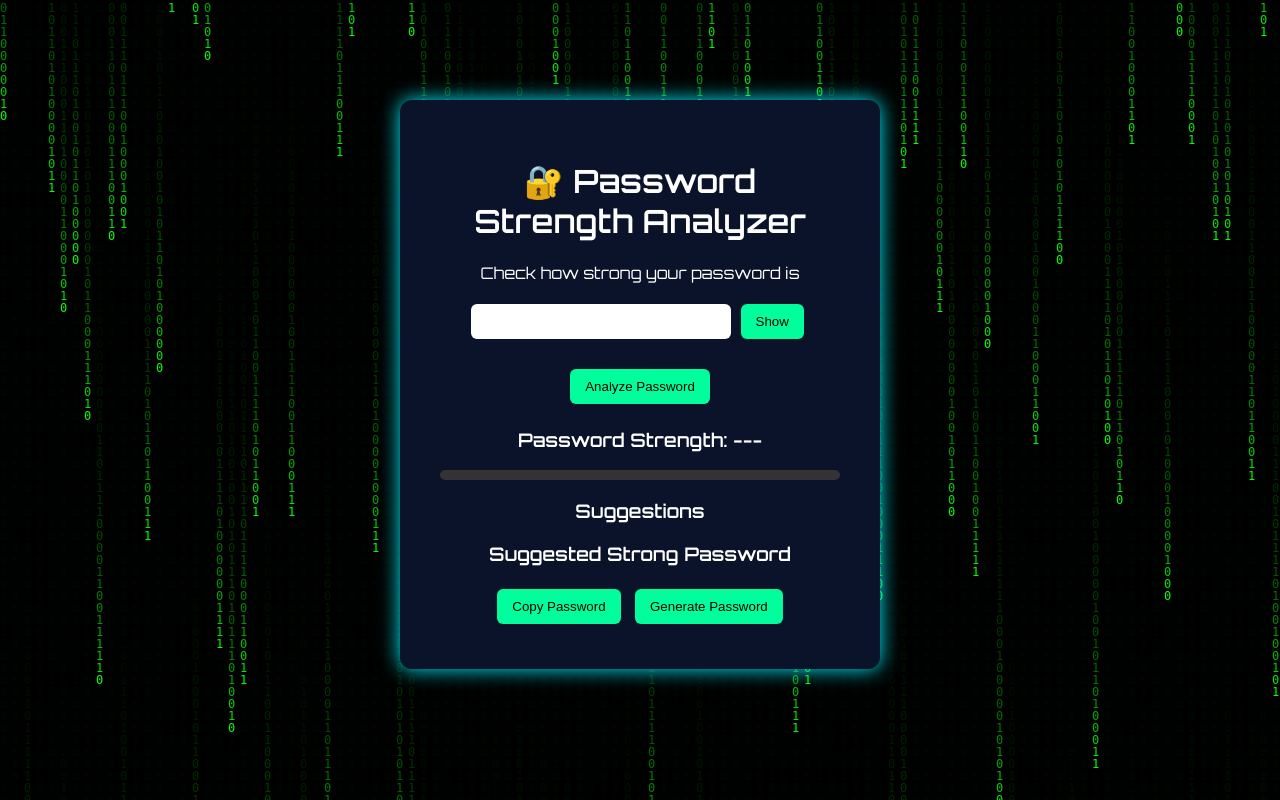
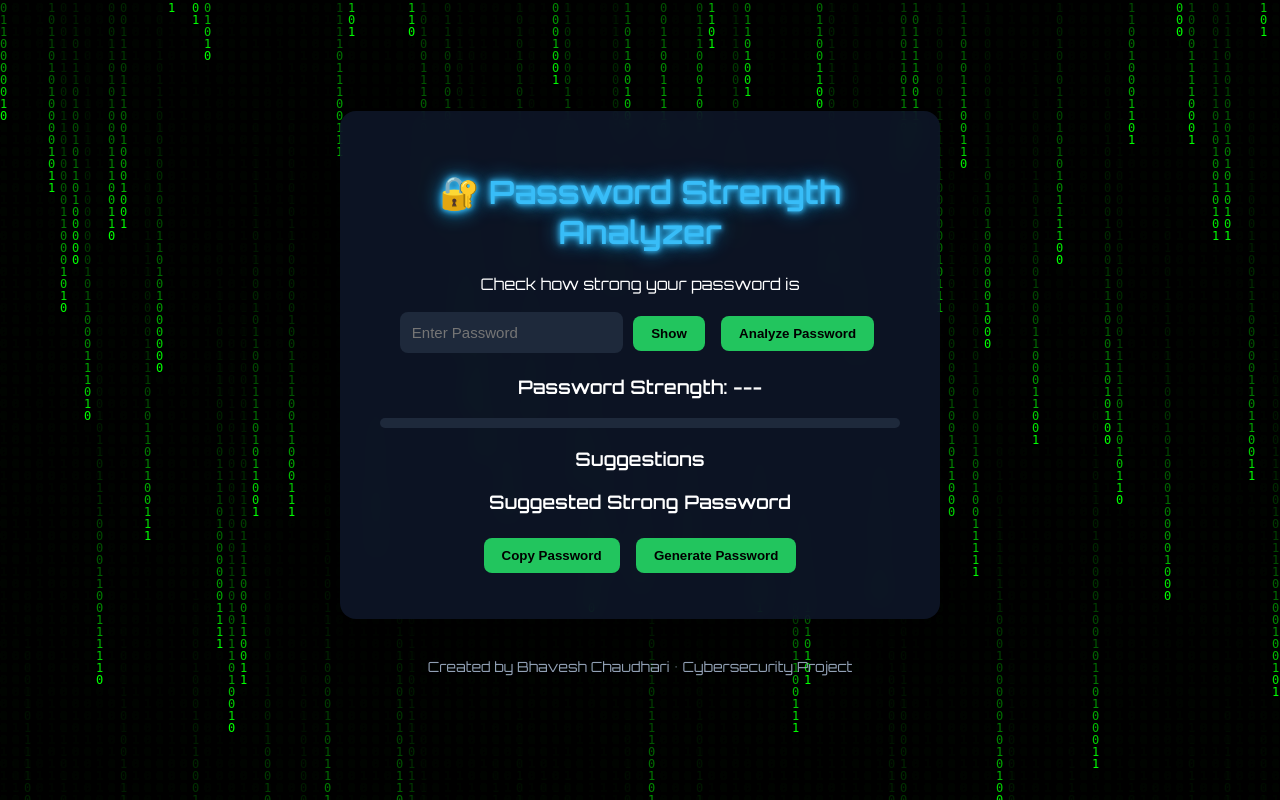
Before and after one commit to Bhavesh979/password-analyzer, a Flask app: page / in a window 1280 px wide. Run offline with Flask 3, Linux system fonts and the light colour scheme; some libraries are stand-ins or nearby versions.

Commit message:
Update index.html

```diff
--- a/templates/index.html
+++ b/templates/index.html
@@ -5,71 +5,12 @@
 
 <title>Password Strength Analyzer</title>
 
+<link rel="stylesheet" href="/static/style.css">
+
+<!-- Google Font -->
 <link href="https://fonts.googleapis.com/css2?family=Orbitron:wght@400;600&display=swap" rel="stylesheet">
 
-<style>
-
-body{
-margin:0;
-font-family:Orbitron;
-background:black;
-color:white;
-text-align:center;
-}
-
-canvas{
-position:fixed;
-top:0;
-left:0;
-z-index:-1;
-}
-
-.container{
-margin-top:100px;
-}
-
-.card{
-background:#0b132b;
-padding:40px;
-border-radius:12px;
-width:400px;
-margin:auto;
-box-shadow:0 0 20px #00f2ff;
-}
-
-input{
-padding:10px;
-width:60%;
-border-radius:6px;
-border:none;
-}
-
-button{
-padding:10px 15px;
-border:none;
-border-radius:6px;
-margin:5px;
-background:#00ff9c;
-cursor:pointer;
-}
-
-.strength-bar{
-height:10px;
-background:#333;
-margin-top:10px;
-border-radius:5px;
-}
-
-#strength-bar{
-height:10px;
-width:0%;
-border-radius:5px;
-}
-
-</style>
-
-<!-- Firebase -->
-
+<!-- Firebase SDK -->
 <script src="https://www.gstatic.com/firebasejs/10.7.1/firebase-app-compat.js"></script>
 <script src="https://www.gstatic.com/firebasejs/10.7.1/firebase-firestore-compat.js"></script>
 
@@ -87,11 +28,13 @@ border-radius:5px;
 
 <p>Check how strong your password is</p>
 
-<input type="password" id="password">
+<input
+type="password"
+id="password"
+placeholder="Enter Password"
+>
 
 <button onclick="togglePassword()">Show</button>
-
-<br><br>
 
 <button onclick="analyzePassword()">Analyze Password</button>
 
@@ -107,22 +50,28 @@ border-radius:5px;
 <h3>Suggested Strong Password</h3>
 <p id="generated"></p>
 
-<button onclick="copyPassword()">Copy Password</button>
+<button onclick="copyGenerated()">Copy Password</button>
 <button onclick="generatePassword()">Generate Password</button>
 
 </div>
 
+<footer>
+<p>Created by Bhavesh Chaudhari • Cybersecurity Project</p>
+</footer>
+
 </div>
+
+<!-- Firebase Config -->
 
 <script>
 
 const firebaseConfig = {
-apiKey: "AIzaSyDVw4hG9i5mWnZ2v4yrRWIUxb_5xa1xyeU",
-authDomain: "password-analyzer-3fce2.firebaseapp.com",
-projectId: "password-analyzer-3fce2",
-storageBucket: "password-analyzer-3fce2.firebasestorage.app",
-messagingSenderId: "812083089882",
-appId: "1:812083089882:web:56c2bd945c38158ff028d7"
+apiKey: "YOUR_API_KEY",
+authDomain: "YOUR_PROJECT.firebaseapp.com",
+projectId: "YOUR_PROJECT_ID",
+storageBucket: "YOUR_PROJECT.appspot.com",
+messagingSenderId: "YOUR_ID",
+appId: "YOUR_APP_ID"
 };
 
 firebase.initializeApp(firebaseConfig);
@@ -150,29 +99,46 @@ function analyzePassword(){
 let password=document.getElementById("password").value;
 
 let score=0;
-
 let suggestions=[];
 
+const uppercase=/[A-Z]/.test(password);
+const lowercase=/[a-z]/.test(password);
+const numbers=/[0-9]/.test(password);
+const special=/[!@#$%^&*(),.?":{}|<>]/.test(password);
+
 if(password.length>=8){
-score++;
+score+=20;
 }else{
-suggestions.push("Password must be at least 8 characters");
+suggestions.push("Password must be at least 8 characters.");
 }
 
-if(/[A-Z]/.test(password)){score++;}
-else{suggestions.push("Add uppercase letters");}
+if(uppercase){
+score+=20;
+}else{
+suggestions.push("Add uppercase letters.");
+}
 
-if(/[0-9]/.test(password)){score++;}
-else{suggestions.push("Add numbers");}
+if(lowercase){
+score+=20;
+}
 
-if(/[!@#$%^&*]/.test(password)){score++;}
-else{suggestions.push("Add special characters");}
+if(numbers){
+score+=20;
+}else{
+suggestions.push("Add numbers.");
+}
+
+if(special){
+score+=20;
+}else{
+suggestions.push("Add special characters.");
+}
 
 let strength="Weak";
 
 let bar=document.getElementById("strength-bar");
 
-if(score<=1){
+if(score<=40){
 
 strength="Weak";
 bar.style.width="30%";
@@ -180,7 +146,7 @@ bar.style.background="red";
 
 }
 
-else if(score<=3){
+else if(score<=80){
 
 strength="Moderate";
 bar.style.width="65%";
@@ -201,23 +167,35 @@ document.getElementById("strength-text").innerText=strength;
 let list=document.getElementById("suggestions");
 list.innerHTML="";
 
-suggestions.forEach(s=>{
+suggestions.forEach(item=>{
 let li=document.createElement("li");
-li.innerText=s;
+li.innerText=item;
 list.appendChild(li);
 });
 
-saveToFirebase(strength,password.length);
+saveAnalysis(password,strength,score,uppercase,lowercase,numbers,special);
 
 }
 
-function saveToFirebase(strength,length){
+async function saveAnalysis(password,strength,score,uppercase,lowercase,numbers,special){
 
-db.collection("password_analysis").add({
+let suggestion="Strong password";
 
-strength:strength,
-length:length,
-time:new Date().toLocaleString()
+if(!special) suggestion="Add special characters";
+else if(!numbers) suggestion="Add numbers";
+else if(!uppercase) suggestion="Add uppercase letters";
+
+await db.collection("password_analysis").add({
+
+Length: password.length,
+Strength: strength,
+Uppercase: uppercase,
+Lowercase: lowercase,
+Numbers: numbers,
+SpecialCharacters: special,
+Score: score,
+Suggestion: suggestion,
+Time: new Date().toLocaleString()
 
 });
 
@@ -227,25 +205,25 @@ function generatePassword(){
 
 let chars="ABCDEFGHIJKLMNOPQRSTUVWXYZabcdefghijklmnopqrstuvwxyz0123456789!@#$%^&*";
 
-let pass="";
+let password="";
 
 for(let i=0;i<12;i++){
 
-pass+=chars.charAt(Math.floor(Math.random()*chars.length));
+password+=chars.charAt(Math.floor(Math.random()*chars.length));
 
 }
 
-document.getElementById("generated").innerText=pass;
+document.getElementById("generated").innerText=password;
 
 }
 
-function copyPassword(){
+function copyGenerated(){
 
 let text=document.getElementById("generated").innerText;
 
 navigator.clipboard.writeText(text);
 
-alert("Password copied");
+alert("Password copied!");
 
 }
 
@@ -254,6 +232,7 @@ alert("Password copied");
 <script>
 
 var canvas=document.getElementById("matrix");
+
 var ctx=canvas.getContext("2d");
 
 canvas.height=window.innerHeight;
```
